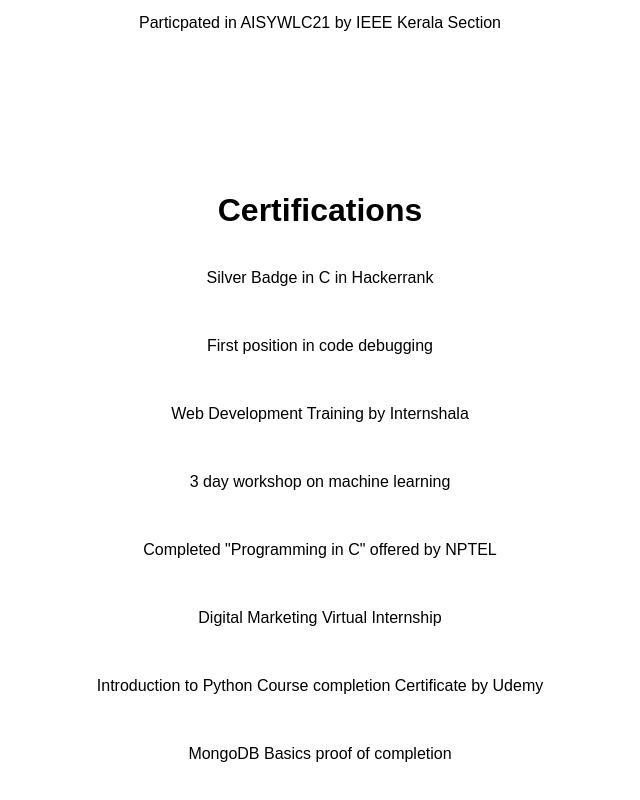
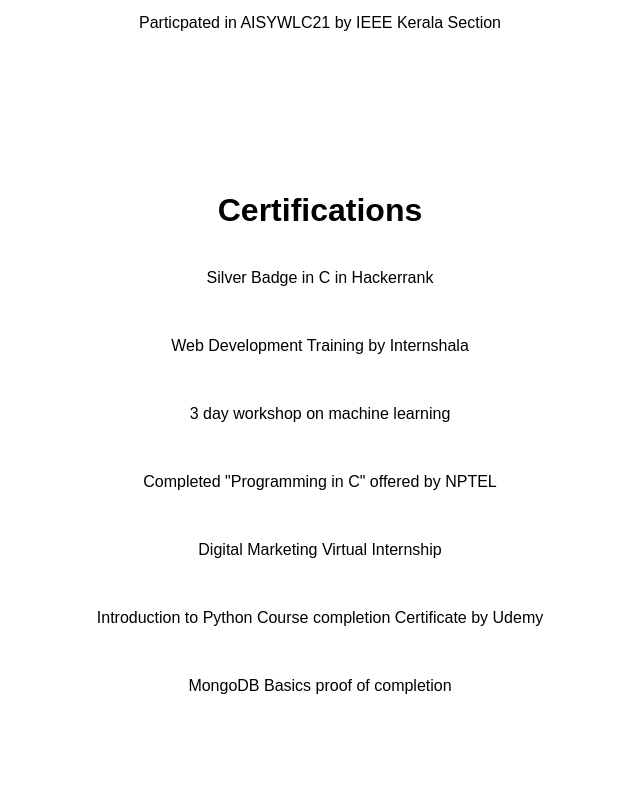
Before and after one commit to Don-peter-joseph/donpeterjoseph, a React (Create React App) app: page /about in a window 1280 px wide. Shown: the part 3402-4202 px from the top of the page, without its empty margins (320-960 px from the left). Built offline with nearby package versions, Linux system fonts and the light colour scheme.

Commit message:
bug fixes

```diff
--- a/src/components/Aboutme.js
+++ b/src/components/Aboutme.js
@@ -5,13 +5,12 @@
 const Certifications2=()=>{
     const certifications={
         'Silver Badge in C in Hackerrank':'https://www.hackerrank.com/peterdon484?hr_r=1',
-        'First position in code debugging':'https://www.google.com',
         'Web Development Training by Internshala':'https://drive.google.com/file/d/164nYwXNNMjFGDgQgiUMi-Uu_2DgrNod_/view?usp=drive_link',
-        '3 day workshop on machine learning':'https://drive.google.com/drive/folders/112lcujKRiLNGr11ThqOzeamifw0dNMFX',
-        'Completed "Programming in C" offered by NPTEL':'https://drive.google.com/drive/folders/112lcujKRiLNGr11ThqOzeamifw0dNMFX',
-        'Digital Marketing Virtual Internship':'https://drive.google.com/drive/folders/118XavVSNmvy3VovB5pewxk2DATODSHI2',
-        'Introduction to Python Course completion Certificate by Udemy':'https://drive.google.com/drive/folders/118XavVSNmvy3VovB5pewxk2DATODSHI2',
-        'MongoDB Basics proof of completion':'https://drive.google.com/drive/folders/154fhUWd9FTgyLhDuUA5axzLmX3UTYHN0',
+        '3 day workshop on machine learning':'https://drive.google.com/file/d/1Apk2aS1q2Xm9D1-G9IAb78QHdMZYdRSW/view?usp=drive_link',
+        'Completed "Programming in C" offered by NPTEL':'https://drive.google.com/file/d/1_xVMKzb4IxfHn9-s1kYcc4m0XvGr7VQC/view?usp=drive_link',
+        'Digital Marketing Virtual Internship':'https://drive.google.com/file/d/1dVtmJsSzwYlVUQrSBR6Wsp8-YJ_uq2JU/view?usp=drive_link',
+        'Introduction to Python Course completion Certificate by Udemy':'https://drive.google.com/file/d/1TgmIMcQS0p_yNLAJMwC3ctwrcM12Rhqx/view?usp=drive_link',
+        'MongoDB Basics proof of completion':'https://drive.google.com/file/d/1uoptWrpgta8AU6hQPyz4KOUbgyfn9rMP/view?usp=drive_link',
 
     }
 
@@ -64,21 +63,21 @@
 
     const highlights={
         'Given online classes for competative programming':null,
-        'First position in code debugging':'https://drive.google.com/drive/folders/10WGJ1AC5K3UlkcrlYY9llZWhq3GZS__w',
-        'Participated in workshop for "3D Game Design using Augmented Reality"':'https://drive.google.com/drive/folders/111XvSyXXYjvcSMhydItHR86yxzojzjr2',
-        'Second place in Football':'https://drive.google.com/drive/folders/112lcujKRiLNGr11ThqOzeamifw0dNMFX',
-        'IEEE WIE Member':'https://drive.google.com/drive/folders/118XavVSNmvy3VovB5pewxk2DATODSHI2',
-        'IEEE SIGHT Member':'https://drive.google.com/drive/folders/118XavVSNmvy3VovB5pewxk2DATODSHI2',
-        'IEEE Member':'https://drive.google.com/drive/folders/118XavVSNmvy3VovB5pewxk2DATODSHI2',
-        'IEEE ComSoc Member':'https://drive.google.com/drive/folders/118XavVSNmvy3VovB5pewxk2DATODSHI2',
-        'Attended Personal Enhancement Workshop':'https://drive.google.com/drive/folders/10WGJ1AC5K3UlkcrlYY9llZWhq3GZS__w',
-        'Third in Coding by Daksha':'https://drive.google.com/drive/folders/10WGJ1AC5K3UlkcrlYY9llZWhq3GZS__w',
-        'Pariticipated in IEEE Xtreme':'https://drive.google.com/drive/folders/1XglAVQ600CT8K_WYVurkeyyM2783LTOV',
-        'Web Master of IEEE SB CE Poonjar':'https://drive.google.com/drive/folders/1XglAVQ600CT8K_WYVurkeyyM2783LTOV',
-        'Techinical Coordinator of IEEE SB CE Poonjar':'https://drive.google.com/drive/folders/1XglAVQ600CT8K_WYVurkeyyM2783LTOV',
-        'Present in Design team of IEEE SB CE Poonjar':'https://drive.google.com/drive/folders/1XglAVQ600CT8K_WYVurkeyyM2783LTOV',
-        'Chair of ComSoc SB CE Poonjar':'https://drive.google.com/drive/folders/1XglAVQ600CT8K_WYVurkeyyM2783LTOV',
-        'Particpated in AISYWLC21 by IEEE Kerala Section':'https://drive.google.com/drive/folders/1XglAVQ600CT8K_WYVurkeyyM2783LTOV',
+        'First position in code debugging':'https://drive.google.com/file/d/1YN7aAfkPh7F7wSP-VKohZFdj8MpMvP23/view?usp=drive_link',
+        'Participated in workshop for "3D Game Design using Augmented Reality"':'https://drive.google.com/file/d/1HiUhfSbLI4Xv5QV-0Z0f9XzKPDYu8M_q/view?usp=drive_link',
+        'Second place in Football':'https://drive.google.com/file/d/16DGMTXU0RGKCt6PQDYoijw7OzKAIDqaW/view?usp=drive_link',
+        'IEEE WIE Member':'https://drive.google.com/file/d/1o9nRU8B_GBxazyoteMD0nx5k_O-kPkko/view?usp=drive_link',
+        'IEEE SIGHT Member':'https://drive.google.com/file/d/11BsFnwoLXBrHUy-J1ByFDpf7F9Y1Q4sM/view?usp=drive_link',
+        'IEEE Member':'https://drive.google.com/file/d/1WFNLlQ4_cXuWtW3GtjG0dqRl11_3k_JZ/view?usp=drive_link',
+        'IEEE ComSoc Member':'https://drive.google.com/file/d/1iVNx-zeDGq4iKctmyFxNYIbkIjOsyp9Z/view?usp=drive_link',
+        'Attended Personal Enhancement Workshop':'https://drive.google.com/file/d/1hToOh70kcgU6PeUbVDMj85N4cFLMv7bd/view?usp=drive_link',
+        'Third in Coding by Daksha':'https://drive.google.com/file/d/1pXDJESOX91UGwE3QT43tXJCwgyZee_DJ/view?usp=drive_link',
+        'Pariticipated in IEEE Xtreme':'https://drive.google.com/file/d/17wwW8ohRxOaUrXFTJ3Yk-xlilRDCsKua/view?usp=drive_link',
+        'Web Master of IEEE SB CE Poonjar':'https://drive.google.com/file/d/1Fopn3vRhhQWx4eBVmyWddUe3vZEwA2Q5/view?usp=drive_link',
+        'Techinical Coordinator of IEEE SB CE Poonjar':'https://drive.google.com/file/d/1FuXehcDeb9PWyRSIUcHuyc-vaDlKfkLg/view?usp=drive_link',
+        'Present in Design team of IEEE SB CE Poonjar':'https://drive.google.com/file/d/1Fw3DAeKiOiZ6udjyAbcN-vskQo_4Rz5b/view?usp=drive_link',
+        'Chair of ComSoc SB CE Poonjar':'https://drive.google.com/file/d/1FtkrQ6Uzl5vYlZrR7FCL6EpO0ToTS3M7/view?usp=drive_link',
+        'Particpated in AISYWLC21 by IEEE Kerala Section':'https://drive.google.com/file/d/1bbJHvx3rD8X3jypYnr_u1oaunKodat8R/view?usp=drive_link',
 
     }
 
```
